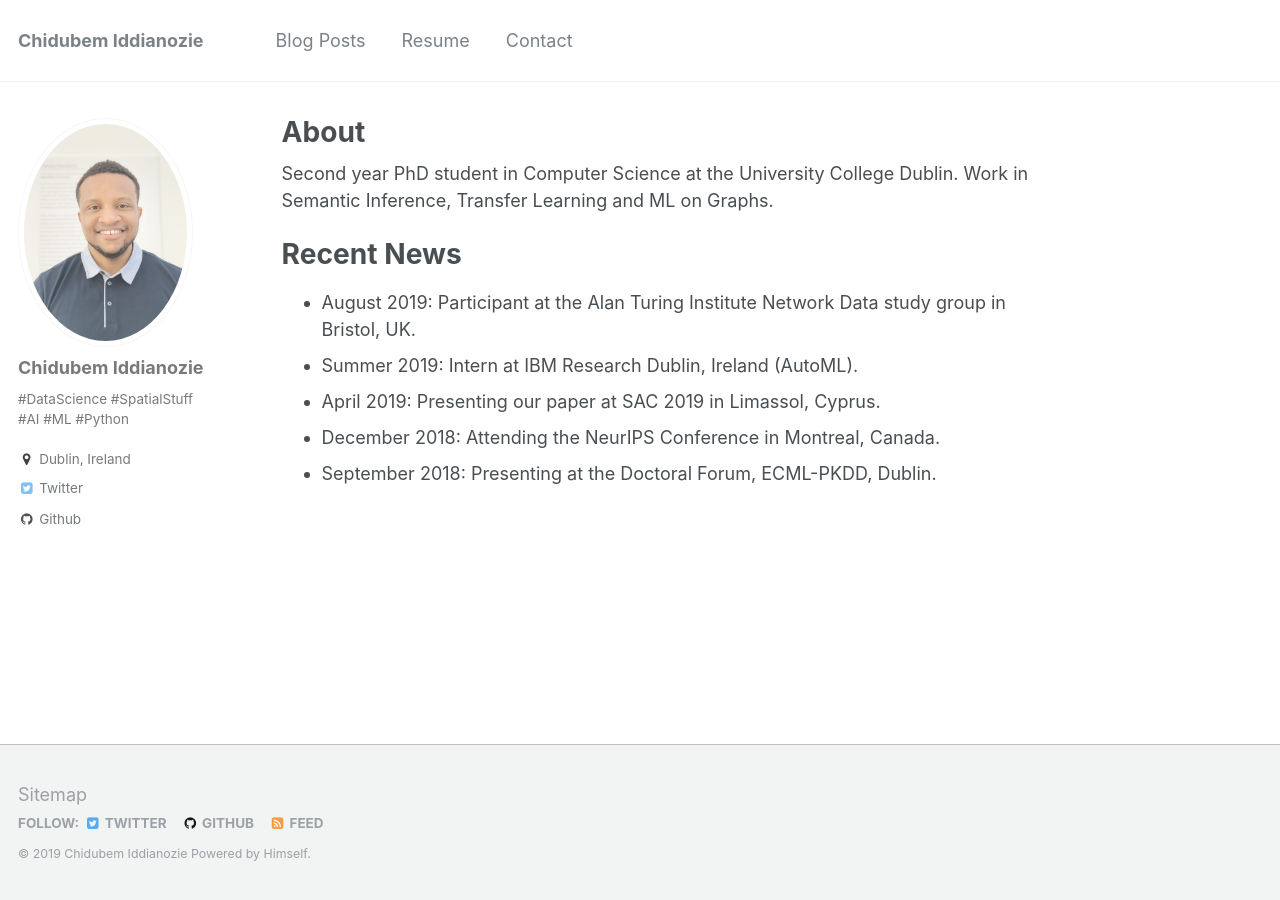
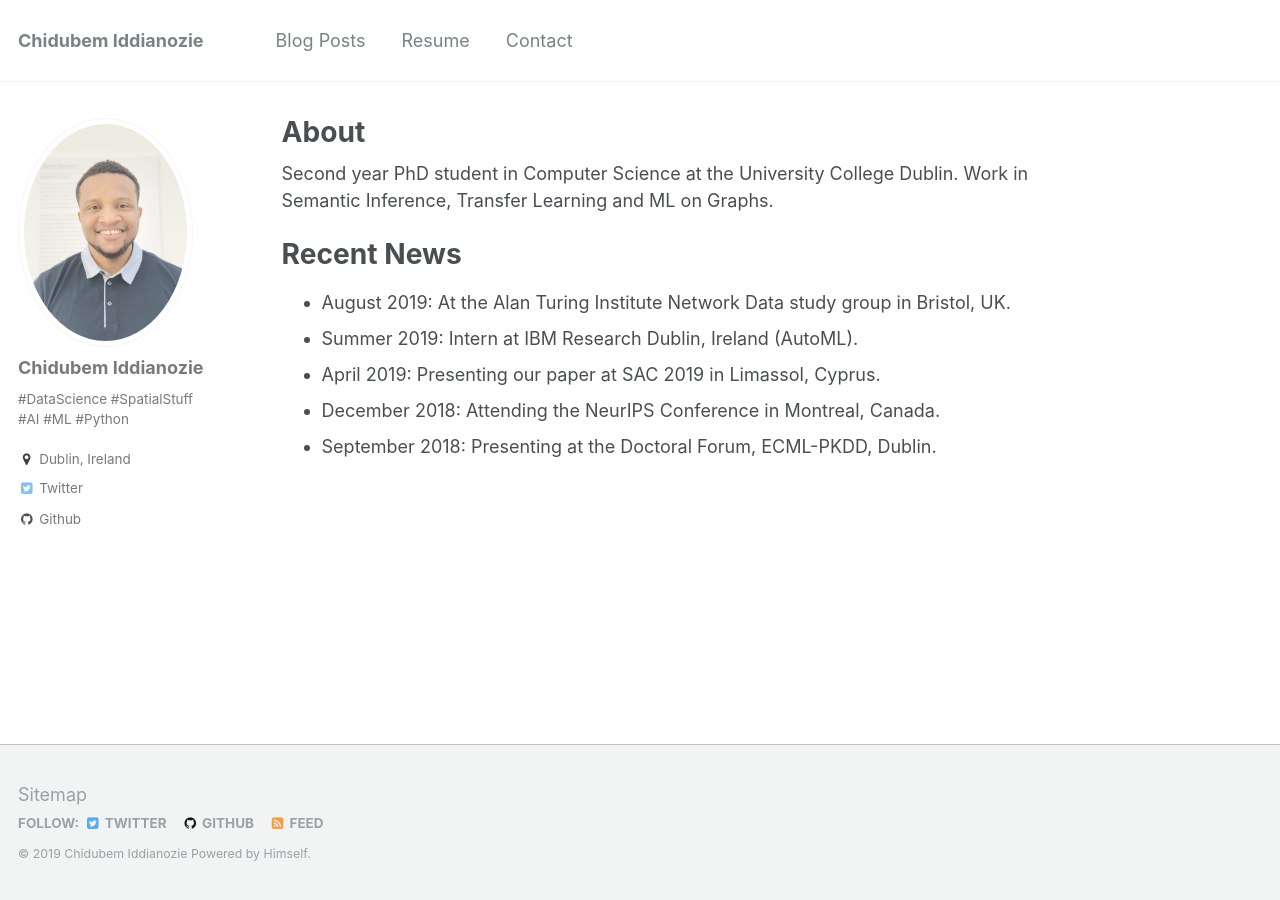
Before and after one commit to chiddianozie/chidubem-iddianozie, a Jekyll site: the page built from _pages/about.md, in a window 1280 px wide. Built offline with Jekyll 4.4.1, drawn with Linux system fonts in a browser that asks for light colours.

Commit message:
edited about.md

```diff
--- a/_pages/about.md
+++ b/_pages/about.md
@@ -13,7 +13,7 @@ Second year PhD student in Computer Science at the University College Dublin. Wo
 
 # Recent News
 <!-- - September 2019: ECML-PKDD ML Summer School, Wurzburg, Germany. -->
-- August 2019: Participant at the Alan Turing Institute Network Data study group in Bristol, UK.
+- August 2019: At the Alan Turing Institute Network Data study group in Bristol, UK.
 - Summer 2019: Intern at IBM Research Dublin, Ireland (AutoML).
 - April 2019: Presenting our paper at SAC 2019 in Limassol, Cyprus.
 - December 2018: Attending the NeurIPS Conference in Montreal, Canada.
```
